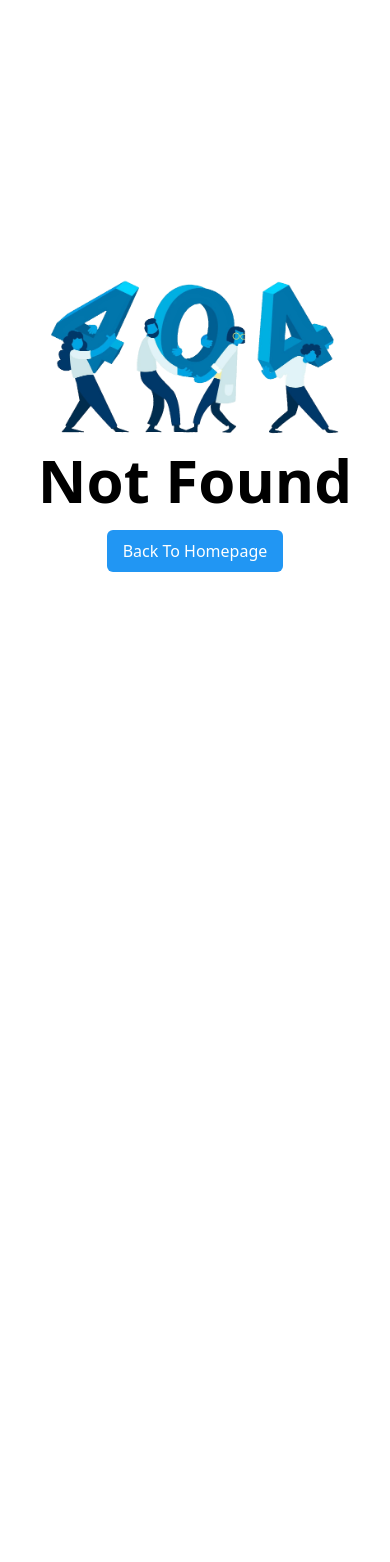
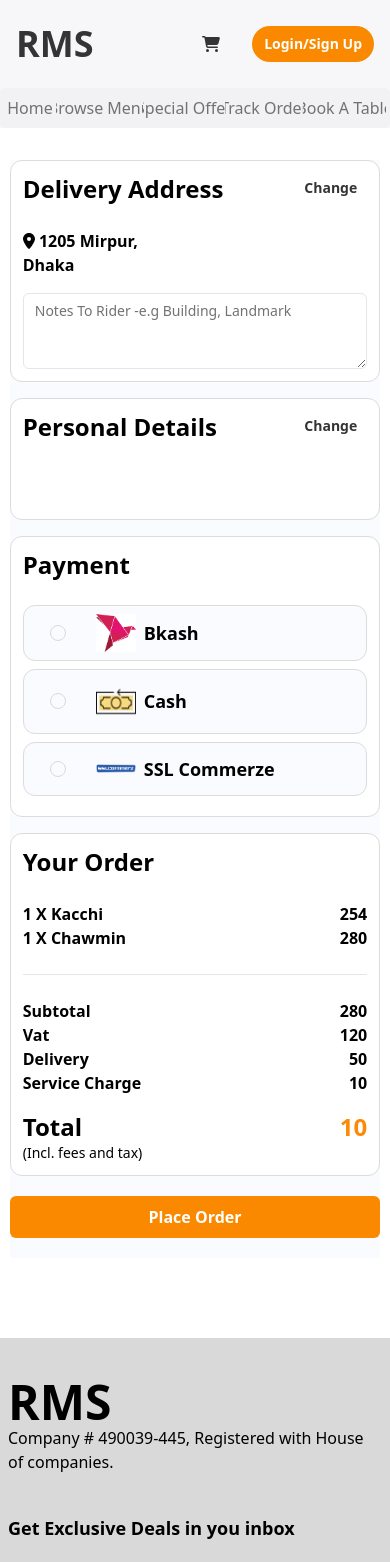
Before and after one commit to Masitbd/mas-rms-frontend, a Next.js app: page /consumer/checkout in a window 390 px wide. Before the commit this address had no page. Shown: the top 1562 px of the page. Before the commit the page ends 844 px from the top, so only its background shows below. Built offline with nearby package versions, Linux system fonts and the light colour scheme; no server answers.

Commit message:
Fixed responsiveness

```diff
--- /dev/null
+++ b/src/app/consumer/checkout/page.tsx
@@ -0,0 +1,29 @@
+"use client";
+import DeliveryAddress from "@/components/checkout/DeliveryAddress";
+import OrderDetails from "@/components/checkout/OrderDetails";
+import Payment from "@/components/checkout/Payment";
+import PersonalDetails from "@/components/checkout/PersonalDetails";
+import React from "react";
+
+const Checkout = () => {
+  return (
+    <div className="bg-[#FAFBFF] max-w-7xl mx-auto lg:mt-24 mt-40 grid grid-cols-12 gap-4 mb-20 w-[95%] lg:w-full">
+      <div className="col-span-12 lg:col-span-6 flex flex-col gap-4">
+        <div>
+          <DeliveryAddress />
+        </div>
+        <div>
+          <PersonalDetails />
+        </div>
+        <div>
+          <Payment />
+        </div>
+      </div>
+      <div className="col-span-12 lg:col-span-6">
+        <OrderDetails />
+      </div>
+    </div>
+  );
+};
+
+export default Checkout;
--- /dev/null
+++ b/src/components/checkout/DeliveryAddress.tsx
@@ -0,0 +1,34 @@
+"use client";
+import React from "react";
+import LocationIcon from "@rsuite/icons/Location";
+import { FontAwesomeIcon } from "@fortawesome/react-fontawesome";
+import { faLocationDot } from "@fortawesome/free-solid-svg-icons";
+import { Textarea } from "../customers/TextArea";
+import { Button, Input } from "rsuite";
+
+const DeliveryAddress = () => {
+  return (
+    <div className=" w-full h-full lg:p-6 p-3  rounded-xl border border-[#DCDCDC] bg-white">
+      <div className="flex flex-row justify-between">
+        <h2 className="text-2xl font-bold ">Delivery Address</h2>
+        <h5 className="font-semibold">
+          <Button size="sm" appearance="subtle" className="!font-semibold">
+            Change
+          </Button>
+        </h5>
+      </div>
+      <div className="mt-6 font-semibold">
+        <FontAwesomeIcon icon={faLocationDot} /> 1205 Mirpur,
+        <br /> Dhaka
+      </div>
+      <div className="mt-4">
+        <Input
+          as={Textarea}
+          placeholder="Notes To Rider -e.g Building, Landmark"
+        />
+      </div>
+    </div>
+  );
+};
+
+export default DeliveryAddress;
--- /dev/null
+++ b/src/components/checkout/OrderDetails.tsx
@@ -0,0 +1,60 @@
+import React from "react";
+import { Button, Divider } from "rsuite";
+
+const OrderDetails = () => {
+  return (
+    <>
+      <div className=" w-full lg:p-6 p-3  rounded-xl border border-[#DCDCDC] bg-white">
+        <div className="flex flex-row justify-between">
+          <h2 className="text-2xl font-bold ">Your Order</h2>
+        </div>
+        <div className="mt-6 font-semibold w-full">
+          <div className="flex justify-between f">
+            <h2>1 X Kacchi </h2>
+            <h3>254</h3>
+          </div>
+          <div className="flex justify-between f">
+            <h2>1 X Chawmin </h2>
+            <h3>280</h3>
+          </div>
+          <Divider />
+          <div className="flex justify-between f">
+            <h2>Subtotal </h2>
+            <h3>280</h3>
+          </div>
+          <div className="flex justify-between f">
+            <h2>Vat </h2>
+            <h3>120</h3>
+          </div>
+          <div className="flex justify-between f">
+            <h2>Delivery </h2>
+            <h3>50</h3>
+          </div>
+          <div className="flex justify-between f">
+            <h2>Service Charge </h2>
+            <h3>10</h3>
+          </div>
+        </div>
+        <div className="mt-4 ">
+          <div className="flex justify-between text-2xl font-bold">
+            <div>
+              <h2>Total </h2>
+              <div className="text-sm font-light">(Incl. fees and tax)</div>
+            </div>
+            <h3 className="text-[#FC8A06]">10</h3>
+          </div>
+        </div>
+      </div>
+      <Button
+        className="w-full !font-extrabold my-5"
+        size="lg"
+        appearance="primary"
+        color="orange"
+      >
+        Place Order
+      </Button>
+    </>
+  );
+};
+
+export default OrderDetails;
--- /dev/null
+++ b/src/components/checkout/Payment.tsx
@@ -0,0 +1,49 @@
+import Image from "next/image";
+import React, { Key } from "react";
+import { Button, Radio } from "rsuite";
+import bkashLogo from "../../assets/images//bkashlogo.png";
+import ssl from "../../assets/images/sslCommerz.png";
+import cash from "../../assets/images/cash.png";
+
+const Payment = () => {
+  const paymentMethod = [
+    {
+      name: "Bkash",
+      image: bkashLogo,
+      value: "bkash",
+    },
+    {
+      name: "Cash",
+      image: cash,
+      value: "cash",
+    },
+    {
+      name: "SSL Commerze",
+      image: ssl,
+      value: "ssl-commerze",
+    },
+  ];
+  return (
+    <div className=" w-full h-full lg:p-6 p-3  rounded-xl border border-[#DCDCDC] bg-white">
+      <div className="flex flex-row justify-between">
+        <h2 className="text-2xl font-bold ">Payment</h2>
+      </div>
+      <div className="mt-6 font-semibold w-full">
+        {paymentMethod.map((pm, index) => {
+          return (
+            <div
+              className="flex items-center bg-[#FAFBFF] rounded-xl border border-[#DCDCDC] px-4 py-2 cursor-pointer my-2"
+              key={index}
+            >
+              <Radio className="mr-3" value={pm.value} />
+              <Image src={pm.image} width={40} alt="Bkash" className="mx-2" />
+              <h2 className="text-lg">{pm.name}</h2>
+            </div>
+          );
+        })}
+      </div>
+    </div>
+  );
+};
+
+export default Payment;
--- /dev/null
+++ b/src/components/checkout/PersonalDetails.tsx
@@ -0,0 +1,27 @@
+import { useSession } from "next-auth/react";
+import React from "react";
+import { Button } from "rsuite";
+
+const PersonalDetails = () => {
+  const sesssion = useSession();
+  return (
+    <div className=" w-full h-full lg:p-6 p-3  rounded-xl border border-[#DCDCDC] bg-white">
+      <div className="flex flex-row justify-between">
+        <h2 className="text-2xl font-bold ">Personal Details</h2>
+        <h5 className="font-semibold">
+          <Button size="sm" appearance="subtle" className="!font-semibold">
+            Change
+          </Button>
+        </h5>
+      </div>
+      <div className="mt-6 font-semibold">
+        {sesssion?.data?.user?.name}
+        <br />
+        {sesssion?.data?.user?.email}
+      </div>
+      <div className="mt-4"></div>
+    </div>
+  );
+};
+
+export default PersonalDetails;
--- a/src/components/consumer-home/ALlCategories.tsx
+++ b/src/components/consumer-home/ALlCategories.tsx
@@ -13,12 +13,12 @@ const ALlCategories = async () => {
       <div className=" overflow-y-scroll w-[98vw] lg:w-full  scrollbar-hide mt-5">
         {/* item size and width */}
         <div
-          className={`grid grid-cols-12 gap-2
-             lg:w-full lg:px-0 px-5`}
+          className={`lg:grid flex flex-row justify-around grid-cols-12 gap-2  w-[230rem]
+           lg:w-full lg:px-0 px-5`}
         >
           {posts.slice(0, 18).map((post, index) => (
             <div
-              className="lg:w-[12rem] w-[10rem] h-[14rem] lg:col-span-2 col-span-6 rounded-xl overflow-hidden border-[#dcdcdc] border"
+              className="lg:w-[12rem] w-[12rem] h-[14rem] lg:col-span-2 col-span-2 rounded-xl overflow-hidden border-[#dcdcdc] border"
               key={index}
             >
               <div className="relative h-[10rem] w-full">
--- a/src/components/consumer-home/DiscountedItems.tsx
+++ b/src/components/consumer-home/DiscountedItems.tsx
@@ -7,7 +7,10 @@ const DiscountedItems = async () => {
   const posts = await fetch(`https://jsonplaceholder.typicode.com/posts`).then(
     (res) => res.json()
   );
-
+  const widthClass = `w-[${parseInt((12 * 350) / 16)}rem]`;
+  function generateDynamicWidth(value) {
+    return `w-[${value}rem]`;
+  }
   return (
     <div className="my-10 lg:my-20">
       <div className="lg:text-4xl text-base font-bold px-4">
@@ -16,14 +19,14 @@ const DiscountedItems = async () => {
       <div className=" overflow-y-scroll w-[98vw] lg:w-full  scrollbar-hide mt-5">
         {/* item size and width */}
         <div
-          className={`grid grid-cols-12 gap-5  ${
-            "w-[" + parseInt((12 * 350) / 16) + "rem]"
-          } lg:w-full lg:px-0 px-5`}
+          className={`grid grid-cols-12 gap-5  ${generateDynamicWidth(
+            parseInt((12 * 350) / 16)
+          )} lg:w-full lg:px-0 px-5`}
         >
           {posts.slice(0, 5).map((post, index) => (
             <div
               className="lg:w-[25rem] lg:h-[15rem] w-[20rem] h-[10rem] relative col-span-1 lg:col-span-4 gap-5 rounded-xl overflow-hidden  flex  items-end"
-              key={index}
+              key={post}
             >
               {/* Image of the food item */}
               <Image src={foodImage} fill />
--- a/src/components/consumer-home/PopularCategories.tsx
+++ b/src/components/consumer-home/PopularCategories.tsx
@@ -8,19 +8,19 @@ const PopularCategories = async () => {
   );
 
   return (
-    <div className="my-10 lg:my-20">
+    <div className="my-10 lg:my-20 mx-auto">
       <div className="lg:text-4xl text-base font-bold px-4">
         Our Popular Categories
       </div>
-      <div className=" overflow-y-scroll w-[98vw] lg:w-full  scrollbar-hide mt-5">
+      <div className=" overflow-y-scroll w-full  scrollbar-hide mt-5">
         {/* item size and width */}
         <div
-          className={`grid grid-cols-12 gap-2  w-[84rem]
-           lg:w-full lg:px-0 px-5`}
+          className={`grid grid-cols-12 lg:gap-2 gap-0.5
+             lg:w-full lg:px-0 px-0.5 place-items-center gap-y-2 md:gap-y-5`}
         >
           {posts.slice(0, 6).map((post, index) => (
             <div
-              className="w-[12rem] h-[14rem] col-span-2 rounded-xl overflow-hidden border-[#dcdcdc] border"
+              className="lg:w-[12rem] w-[11rem] lg:h-[14rem] h-[12] col-span-6 lg:col-span-2 rounded-xl overflow-hidden border-[#dcdcdc] border "
               key={index}
             >
               <div className="relative h-[10rem] w-full">
--- a/src/components/layout/consumer/MobileNavMenu.tsx
+++ b/src/components/layout/consumer/MobileNavMenu.tsx
@@ -46,7 +46,7 @@ export const MobileNavMenu = ({
             </Nav.Item>
             {ismenuOpen && (
               <Nav.Item eventKey="2">
-                <div className="fixed top-20 right-0 bg-[#f7f7fa] w-[100vw] px-4 grid grid-cols-1 gap-y-4   divide-y divide-stone-400 py-5">
+                <div className="fixed top-28 right-0 bg-[#f7f7fa] w-[100vw] px-4 grid grid-cols-1 gap-y-4   divide-y divide-stone-400 py-5">
                   <div className="p-2 flex justify-center bg-[#e9e9eb] rounded-md">
                     Profile
                   </div>
@@ -68,6 +68,7 @@ export const MobileNavMenu = ({
             <Nav.Item>
               <FontAwesomeIcon icon={faCartShopping} className="" />
             </Nav.Item>
+
             {session?.status == "authenticated" ? (
               <Nav.Item onClick={() => setMenuOpen(!ismenuOpen)}>
                 <FontAwesomeIcon
--- a/src/components/layout/consumer/Navber.tsx
+++ b/src/components/layout/consumer/Navber.tsx
@@ -11,6 +11,7 @@ import NavItemProvider from "./NavItemProvider";
 import { DesktopNavbar } from "./DesktopHamMenu";
 import { MobileNavMenu } from "./MobileNavMenu";
 import SignUpPopUp from "./SignUpPopUp";
+import Loading from "@/app/Loading";
 
 export const Navbar = () => {
   const [activeKey, setActiveKey] = useState<string>("");
@@ -28,6 +29,9 @@ export const Navbar = () => {
     }
   });
 
+  // if (!window) {
+  //   return <Loading />;
+  // }
   return (
     <>
       <div className="w-[100vw] fixed " style={{ zIndex: 99999999 }}>
--- a/src/components/layout/consumer/SignUpPopUp.tsx
+++ b/src/components/layout/consumer/SignUpPopUp.tsx
@@ -15,6 +15,7 @@ const SignUpPopUp = (props: {
         size="xs"
         onClose={() => props.setOpen(!props.isOpen)}
         backdrop={true}
+        style={{ zIndex: 999999999 }}
       >
         <Modal.Header></Modal.Header>
         <Modal.Body>
```
Also changed, not shown: src/assets/images/cash.png (added).
